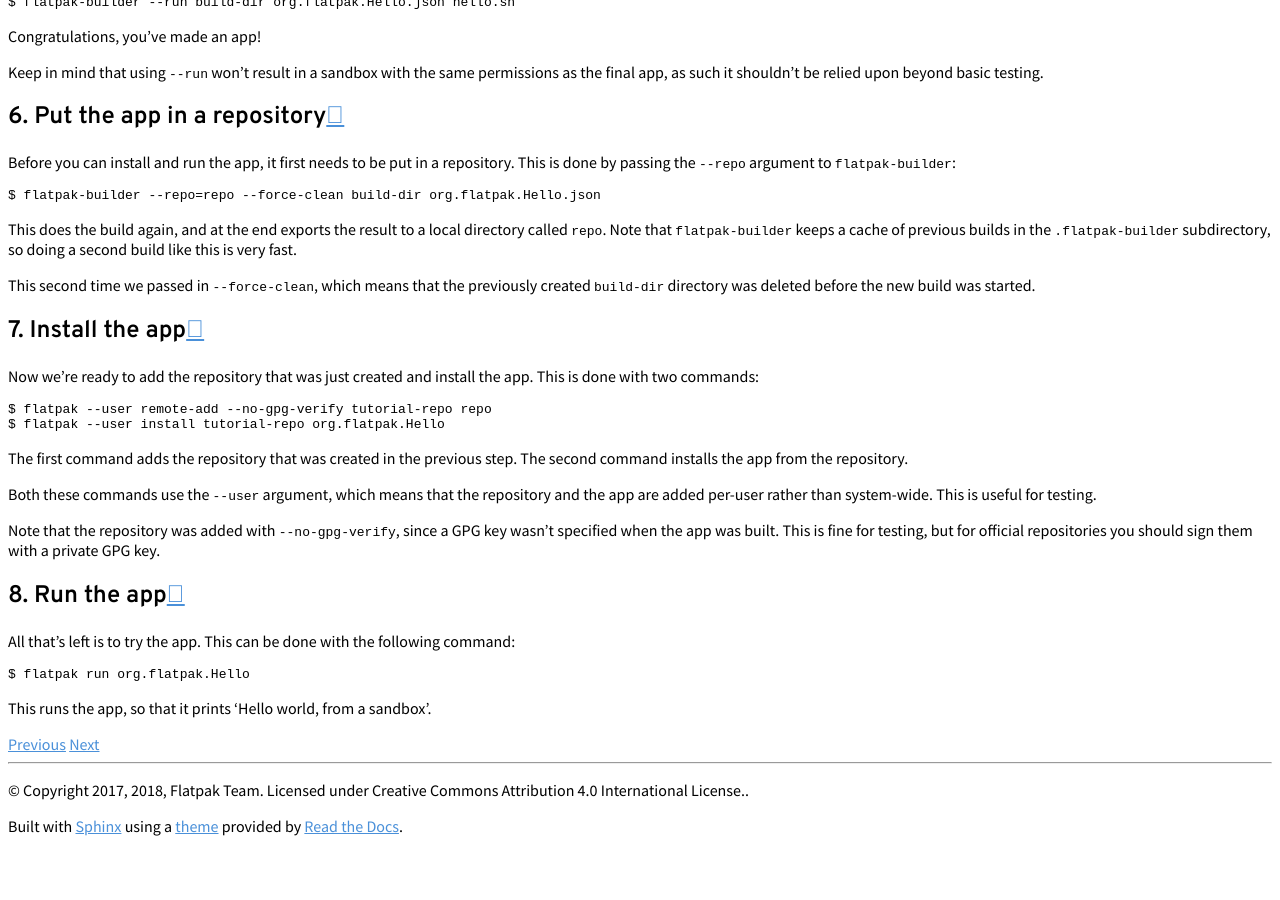
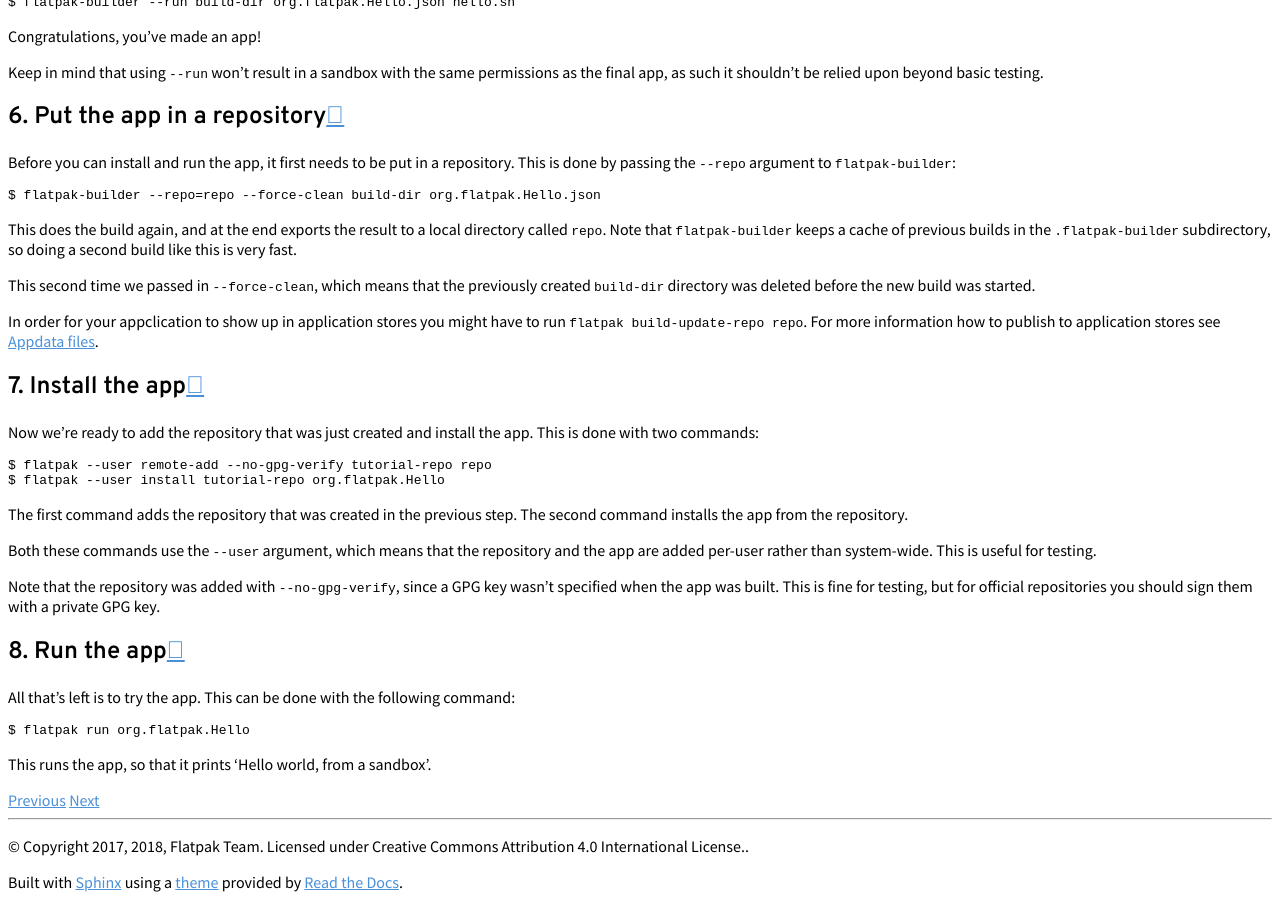
Before and after one commit to flatpak/flatpak-docs, a Sphinx documentation site: the page built from docs/first-build.rst, in a window 1280 px wide and 900 px high, scrolled down 1887 px. Built offline with Sphinx 7.4.7 and the Read the Docs theme 2.0.0, drawn with Linux system fonts in a browser that asks for light colours; before the commit the page ends 2731 px from its top, so only the background shows below that.

Commit message:
Add information on application store visibility
Without the specified command the package won't show up in application stores when tested with a local repo.

```diff
--- a/docs/first-build.rst
+++ b/docs/first-build.rst
@@ -117,6 +117,10 @@ This second time we passed in ``--force-clean``, which means that the
 previously created ``build-dir`` directory was deleted before the new build was
 started.
 
+In order for your appclication to show up in application stores you might have
+to run ``flatpak build-update-repo repo``.
+For more information how to publish to application stores see `Appdata files <http://docs.flatpak.org/en/latest/freedesktop-quick-reference.html#appdata-files>`_.
+
 7. Install the app
 ------------------
 
```
